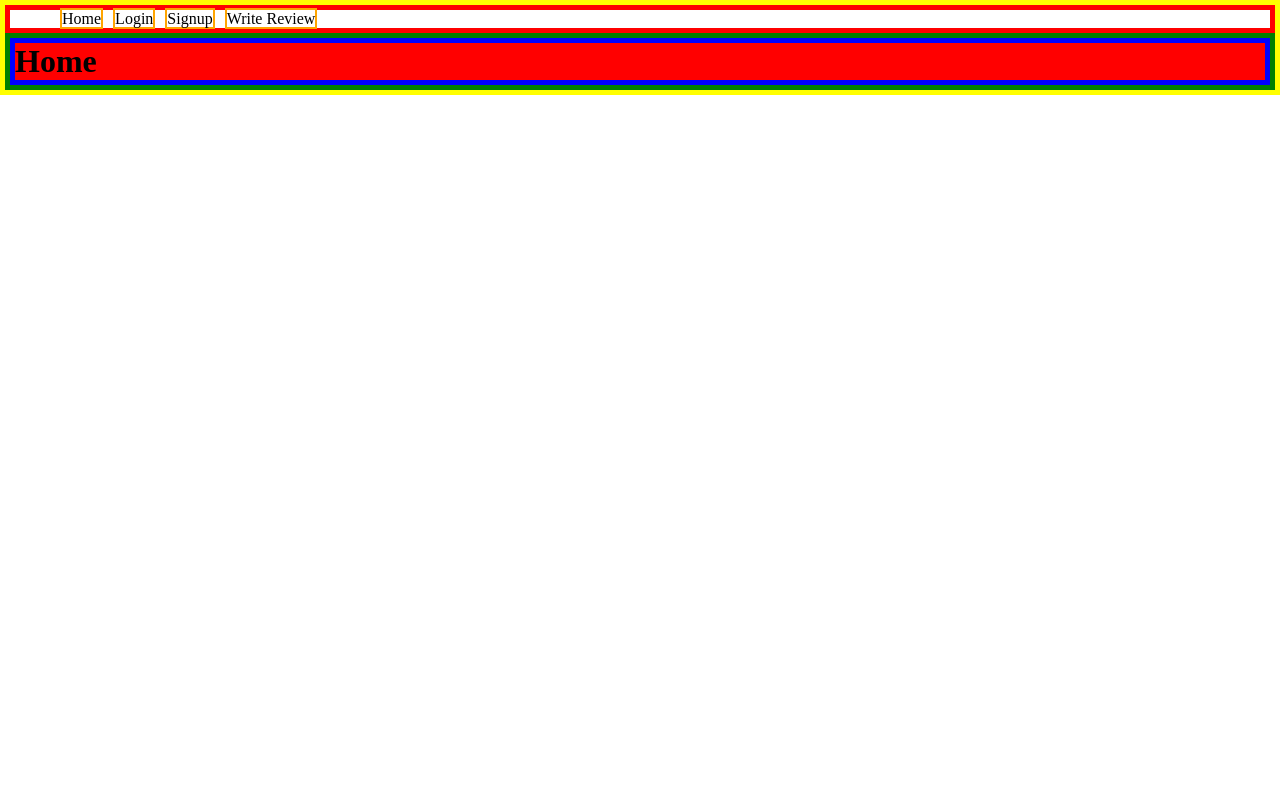
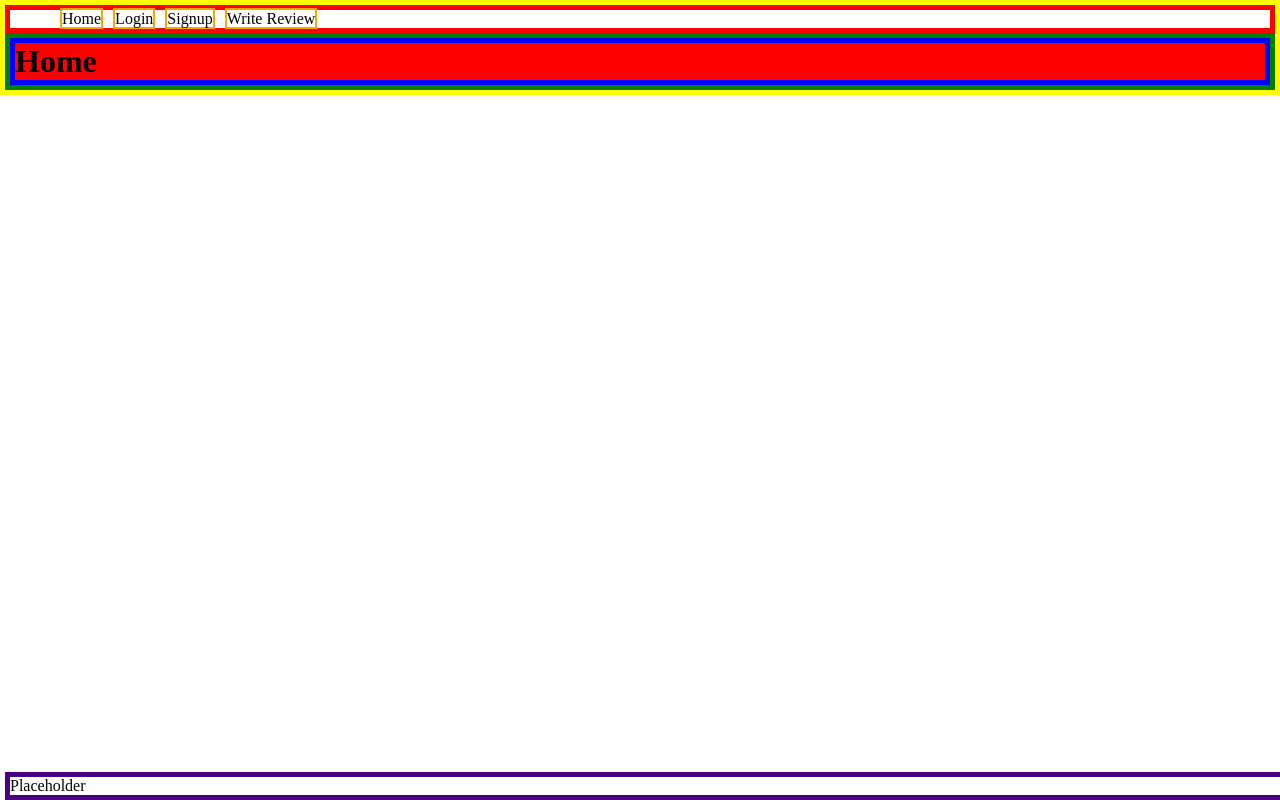
Before and after one commit to NeasterDev/review-site, a React (Create React App) app in the folder client/: page / in a window 1280 px wide. Built offline with nearby package versions, Linux system fonts and the light colour scheme.

Commit message:
create footer

```diff
--- /dev/null
+++ b/client/src/components/Footer/index.js
@@ -0,0 +1,10 @@
+import React from 'react';
+import './style.css';
+
+export default function Footer() {
+  return (
+    <footer>
+      <p>Placeholder</p>
+    </footer>
+  );
+}
--- /dev/null
+++ b/client/src/components/Footer/style.css
@@ -0,0 +1,6 @@
+footer {
+    position: fixed;
+    bottom: 0;
+    width: 100%;
+    border: 5px solid indigo; /* wireframe */
+}
--- a/client/src/components/ReviewContainer/index.js
+++ b/client/src/components/ReviewContainer/index.js
@@ -1,5 +1,6 @@
 import React, { useState } from 'react';
 import NavTabs from '../NavTabs/index';
+import Footer from '../Footer/index';
 import Home from '../pages/Home/index';
 import Login from '../pages/Login/index';
 import Signup from '../pages/Signup/index';
@@ -32,6 +33,7 @@ function ReviewContainer() {
       <main>
         {renderPage()}
       </main>
+      <Footer></Footer>
     </div>
   );
 }
```
Also changed, not shown: client/src/components/ReviewContainer/style.css (line endings or trailing spaces).
